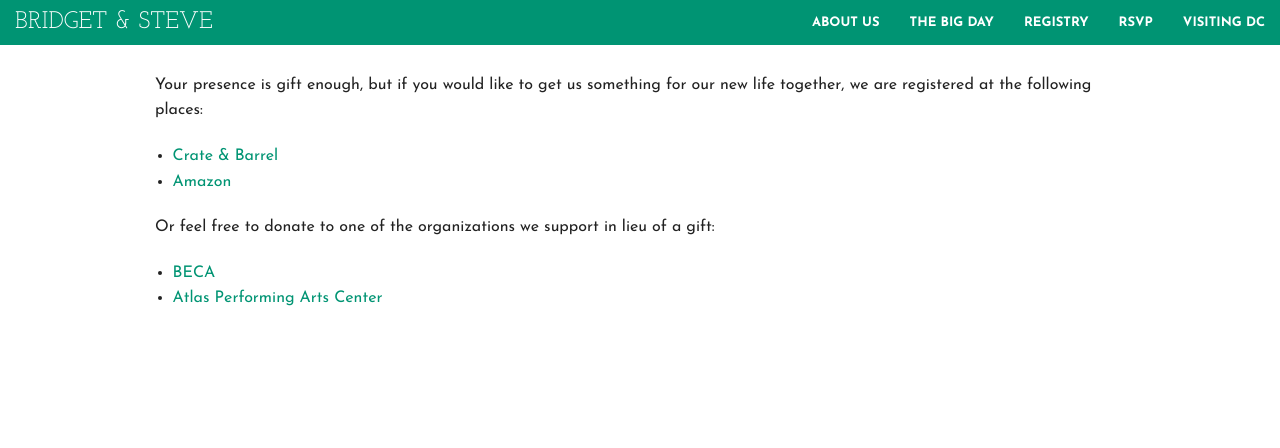
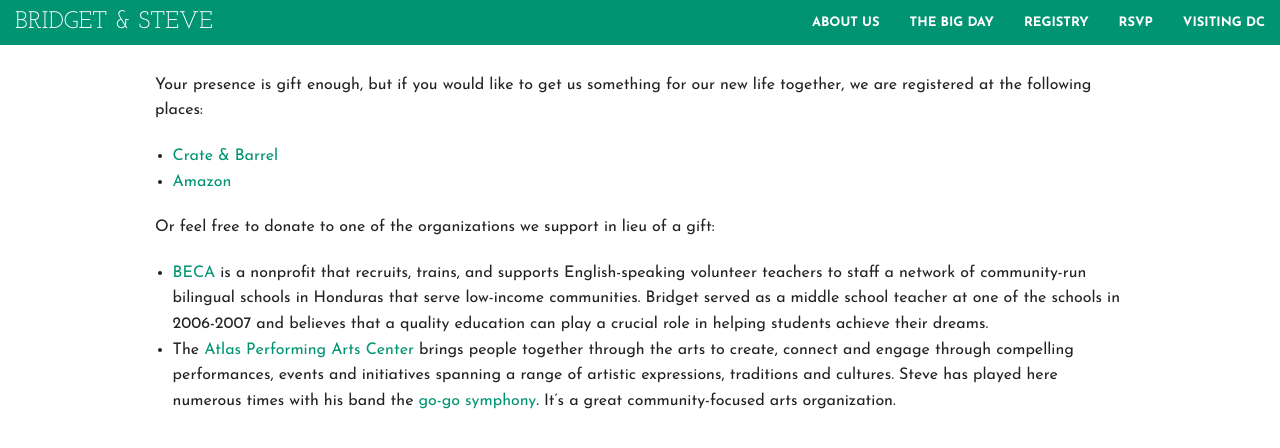
Before and after one commit to sccherry/bridgetandsteve, a Jekyll site: the page built from registry.html, in a window 1280 px wide. Shown: the top 448 px of the page. Built offline with Jekyll 4.4.1, drawn with Linux system fonts in a browser that asks for light colours; nearby versions of some CDN libraries.

Commit message:
Add blurbs for charities

```diff
--- a/registry.html
+++ b/registry.html
@@ -14,6 +14,6 @@
 <p>Or feel free to donate to one of the organizations we support in lieu of a gift:</p>
 
 <ul>
-  <li><a href="http://becaschools.org/donate">BECA</a></li>
-  <li><a href="http://www.atlasarts.org/donate-2/ways-to-give/">Atlas Performing Arts Center</a></li>
+  <li><a href="http://becaschools.org/donate">BECA</a> is a nonprofit that  recruits, trains, and supports English-speaking volunteer teachers to staff a network of community-run bilingual schools in Honduras that serve low-income communities. Bridget served as a middle school teacher at one of the schools in 2006-2007 and believes that a quality education can play a crucial role in helping students achieve their dreams.</li>
+  <li>The <a href="http://www.atlasarts.org/donate-2/ways-to-give/">Atlas Performing Arts Center</a> brings people together through the arts to create, connect and engage through compelling performances, events and initiatives spanning a range of artistic expressions, traditions and cultures. Steve has played here numerous times with his band the <a href="http://gogosymphony.com">go-go symphony</a>. It&rsquo;s a great community-focused arts organization.</li>
 </ul>
```
